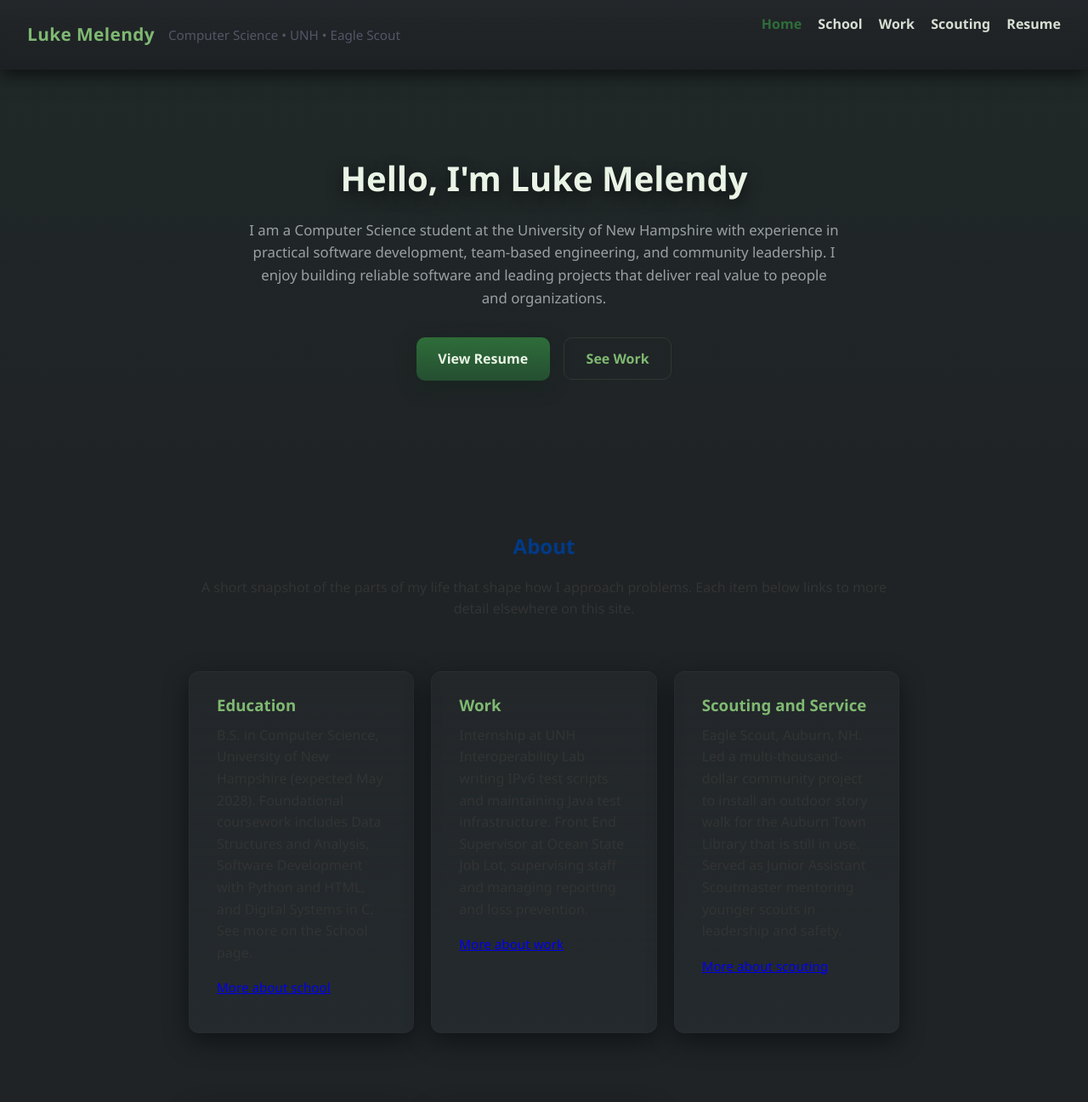
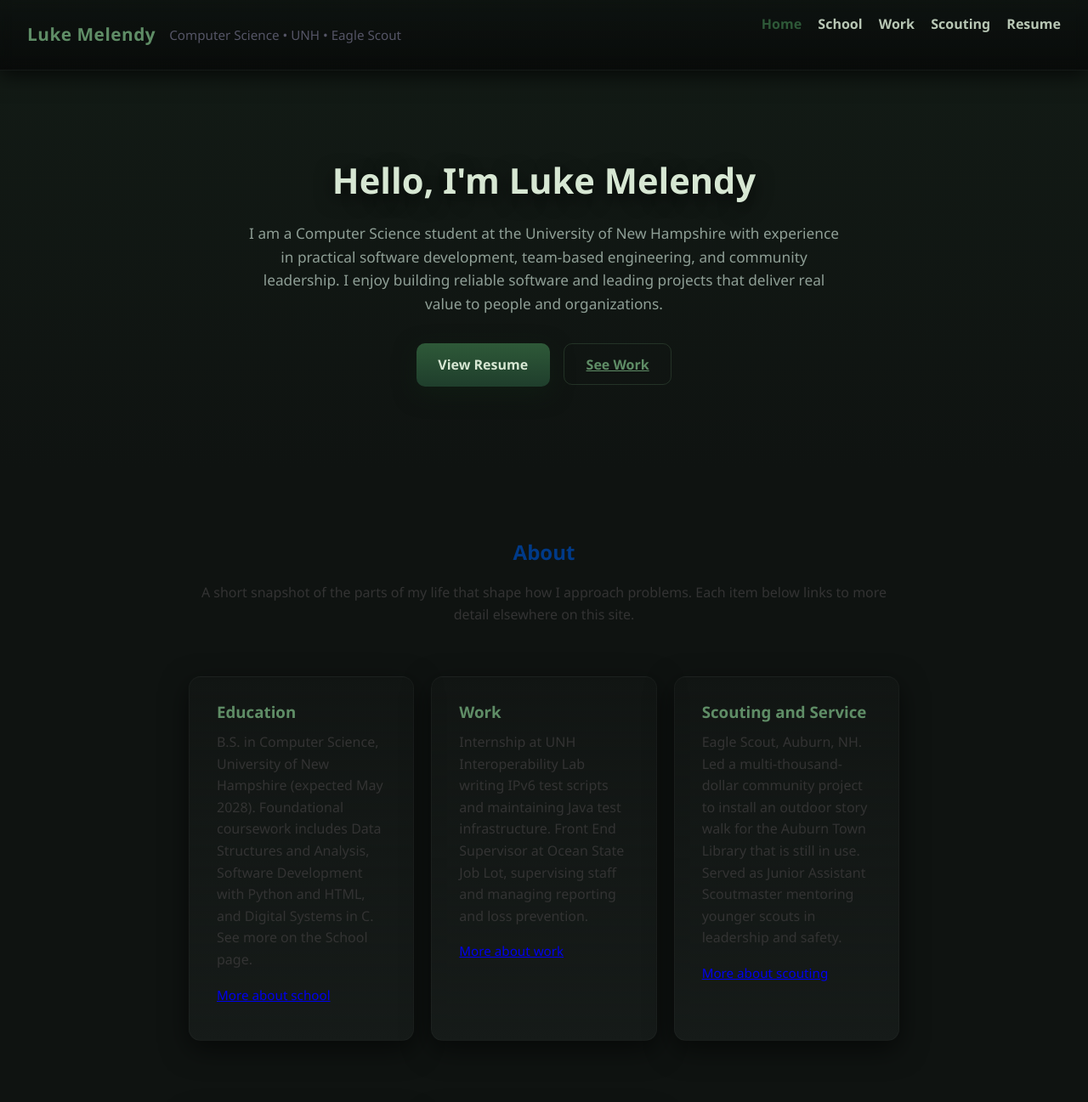
Before and after one commit to Luke-Melendy/luke-melendy.github.io, a plain HTML site: page index.html in a window 1280 px wide. Shown: the top 1297 px of the page at 85% size. Drawn offline with Linux system fonts and the light colour scheme.

Commit message:
Update style.css

```diff
--- a/style.css
+++ b/style.css
@@ -5,46 +5,53 @@
   box-sizing: border-box;
 }
 
+/* ===== Forest Theme Variables ===== */
 :root{
-  --bg: #1f2326;           /* page background (dark grey) */
-  --panel: #242a2d;        /* panel / card background */
-  --muted: #9aa0a3;        /* muted text / secondary */
-  --text: #eaf4e6;         /* primary text - pale matcha */
-  --accent: #2f6d3a;       /* deep matcha green (primary accent) */
-  --accent-2: #7fb972;     /* lighter matcha accent */
-  --glass: rgba(255,255,255,0.03);
-  --shadow: rgba(0,0,0,0.6);
+  --bg: #0f1311;           /* deep forest floor black-green */
+  --panel: #161b19;        /* dark mossy charcoal */
+  --panel-2: #1c2421;      /* lighter moss panel */
+
+  --text: #d7e7d3;         /* pale sage text */
+  --muted: #8f9f96;        /* muted grey-sage */
+
+  --accent: #2e5938;       /* pine green (primary accent) */
+  --accent-2: #5f8d66;     /* soft moss green */
+  --accent-3: #1f3e2c;     /* deep shadowed evergreen */
+
+  --glass: rgba(255,255,255,0.02);
+  --shadow: rgba(0,0,0,0.65);
 }
 
-/* Overall page */
+/* ===== Page ===== */
 body {
   font-family: "Segoe UI", Tahoma, Geneva, Verdana, sans-serif;
   background-color: var(--bg);
   color: var(--text);
   line-height: 1.6;
-  -webkit-font-smoothing:antialiased;
-  -moz-osx-font-smoothing:grayscale;
+  -webkit-font-smoothing: antialiased;
+  -moz-osx-font-smoothing: grayscale;
 }
 
 /* ===== Navbar ===== */
 .navbar {
-  background: linear-gradient(180deg, rgba(255,255,255,0.02), rgba(0,0,0,0.06));
+  background: linear-gradient(180deg, rgba(10,20,15,0.25), rgba(0,0,0,0.4));
   display: flex;
   justify-content: space-between;
   align-items: center;
   padding: 1rem 2rem;
-  box-shadow: 0 6px 20px var(--shadow);
+  box-shadow: 0 6px 22px var(--shadow);
   position: sticky;
   top: 0;
   z-index: 10;
-  backdrop-filter: blur(6px);
+  backdrop-filter: blur(8px);
+  border-bottom: 1px solid rgba(255,255,255,0.03);
 }
 
 .logo {
   font-size: 1.3rem;
   font-weight: 700;
   color: var(--accent-2);
-  letter-spacing: 0.4px;
+  letter-spacing: 0.5px;
 }
 
 .nav-links {
@@ -56,7 +63,7 @@ body {
 .nav-links a {
   text-decoration: none;
   color: var(--text);
-  opacity: 0.9;
+  opacity: 0.85;
   font-weight: 600;
   transition: color 0.18s, opacity 0.18s;
 }
@@ -67,50 +74,53 @@ body {
   opacity: 1;
 }
 
-/* ===== Hero Section (Homepage) ===== */
+/* ===== Hero Section ===== */
 .hero {
   text-align: center;
   padding: 6rem 2rem;
-  background: linear-gradient(180deg, rgba(47,109,58,0.07) 0%, var(--bg) 100%);
+  background: linear-gradient(
+    180deg,
+    rgba(46,89,56,0.10) 0%,
+    rgba(15,19,17,1) 100%
+  );
 }
 
 .hero h2 {
-  font-size: 2.5rem;
+  font-size: 2.6rem;
   color: var(--text);
   margin-bottom: 1rem;
-  text-shadow: 0 6px 18px rgba(0,0,0,0.6);
+  text-shadow: 0 6px 22px rgba(0,0,0,0.7);
 }
 
 .hero p {
   max-width: 700px;
   margin: 0 auto 2rem;
-  font-size: 1.05rem;
+  font-size: 1.08rem;
   color: var(--muted);
 }
 
-/* Buttons */
+/* ===== Buttons ===== */
 .btn-primary {
-  background: linear-gradient(180deg, var(--accent), #244f31);
+  background: linear-gradient(180deg, var(--accent), var(--accent-3));
   color: var(--text);
   text-decoration: none;
   padding: 0.8rem 1.6rem;
   border-radius: 10px;
   font-weight: 700;
   transition: transform 0.14s, box-shadow 0.14s;
-  box-shadow: 0 8px 22px rgba(15,40,20,0.36);
+  box-shadow: 0 8px 26px rgba(15,35,20,0.5);
   display: inline-block;
 }
 
 .btn-primary:hover {
   transform: translateY(-2px);
-  box-shadow: 0 12px 30px rgba(15,40,20,0.44);
+  box-shadow: 0 12px 34px rgba(15,35,20,0.6);
 }
 
 .btn-secondary {
   background-color: transparent;
-  border: 1px solid rgba(127,185,114,0.14);
+  border: 1px solid rgba(95,141,102,0.25);
   color: var(--accent-2);
-  text-decoration: none;
   padding: 0.8rem 1.6rem;
   border-radius: 10px;
   font-weight: 700;
@@ -119,7 +129,7 @@ body {
 }
 
 .btn-secondary:hover {
-  background-color: rgba(127,185,114,0.06);
+  background-color: rgba(95,141,102,0.10);
 }
 
 /* ===== Content Sections ===== */
@@ -140,16 +150,16 @@ body {
   color: var(--muted);
 }
 
-/* ===== Cards (Education, Work, Scouting) ===== */
+/* ===== Cards ===== */
 .edu-card,
 .work-card,
 .scout-card {
-  background: linear-gradient(180deg, rgba(255,255,255,0.02), var(--panel));
-  border-radius: 12px;
-  padding: 1.5rem 2rem;
+  background: linear-gradient(180deg, rgba(255,255,255,0.01), var(--panel));
+  border-radius: 14px;
+  padding: 1.6rem 2rem;
   margin: 2rem 0;
-  box-shadow: 0 10px 30px rgba(0,0,0,0.45);
-  border: 1px solid rgba(255,255,255,0.02);
+  box-shadow: 0 10px 32px rgba(0,0,0,0.55);
+  border: 1px solid rgba(255,255,255,0.03);
 }
 
 .edu-card h3,
@@ -180,9 +190,9 @@ ul li {
   max-width: 900px;
   margin: 3rem auto;
   padding: 2rem;
-  background: linear-gradient(180deg, rgba(255,255,255,0.01), var(--panel));
+  background: linear-gradient(180deg, rgba(255,255,255,0.02), var(--panel-2));
   border-radius: 12px;
-  box-shadow: 0 10px 30px rgba(0,0,0,0.45);
+  box-shadow: 0 10px 32px rgba(0,0,0,0.55);
 }
 
 .skill-grid {
@@ -197,22 +207,22 @@ ul li {
   text-align: center;
 }
 
-/* Skill badges (small visuals) */
+/* Skill badges */
 .skill {
-  background: linear-gradient(180deg, rgba(255,255,255,0.02), rgba(0,0,0,0.06));
+  background: linear-gradient(180deg, rgba(255,255,255,0.02), rgba(0,0,0,0.07));
   border-radius: 10px;
   padding: 0.8rem;
   text-align: center;
   color: var(--text);
-  border: 1px solid rgba(127,185,114,0.06);
+  border: 1px solid rgba(95,141,102,0.15);
 }
 
-/* ===== Resume Section ===== */
+/* ===== Resume ===== */
 .resume-viewer {
   margin: 2rem 0;
   border-radius: 8px;
   overflow: hidden;
-  box-shadow: 0 10px 30px rgba(0,0,0,0.5);
+  box-shadow: 0 10px 32px rgba(0,0,0,0.6);
 }
 
 .resume-actions {
@@ -225,12 +235,12 @@ ul li {
   margin: 0.5rem;
 }
 
-/* ===== Contact Section ===== */
+/* ===== Contact ===== */
 .contact {
-  background: linear-gradient(180deg, rgba(255,255,255,0.01), var(--panel));
+  background: linear-gradient(180deg, rgba(255,255,255,0.015), var(--panel));
   padding: 2rem;
   border-radius: 12px;
-  box-shadow: 0 10px 30px rgba(0,0,0,0.45);
+  box-shadow: 0 10px 30px rgba(0,0,0,0.5);
   max-width: 900px;
   margin: 0 auto 3rem;
 }
@@ -265,20 +275,21 @@ footer {
   text-align: center;
   padding: 1.5rem;
   color: var(--muted);
-  background-color: #161819;
+  background-color: #0b0d0c;
   font-size: 0.9rem;
+  border-top: 1px solid rgba(255,255,255,0.03);
 }
 
 /* ===== Subtle utility classes ===== */
 .card-quiet {
   background: transparent;
-  border: 1px solid rgba(255,255,255,0.02);
+  border: 1px solid rgba(255,255,255,0.03);
   padding: 0.8rem 1rem;
   border-radius: 8px;
   color: var(--muted);
 }
 
-/* ===== Responsive Design ===== */
+/* ===== Responsive ===== */
 @media (max-width: 768px) {
   .nav-links {
     flex-wrap: wrap;
@@ -289,7 +300,8 @@ footer {
     font-size: 2rem;
   }
 
-  .content, .skills {
+  .content,
+  .skills {
     padding: 1.5rem;
   }
 }
```
